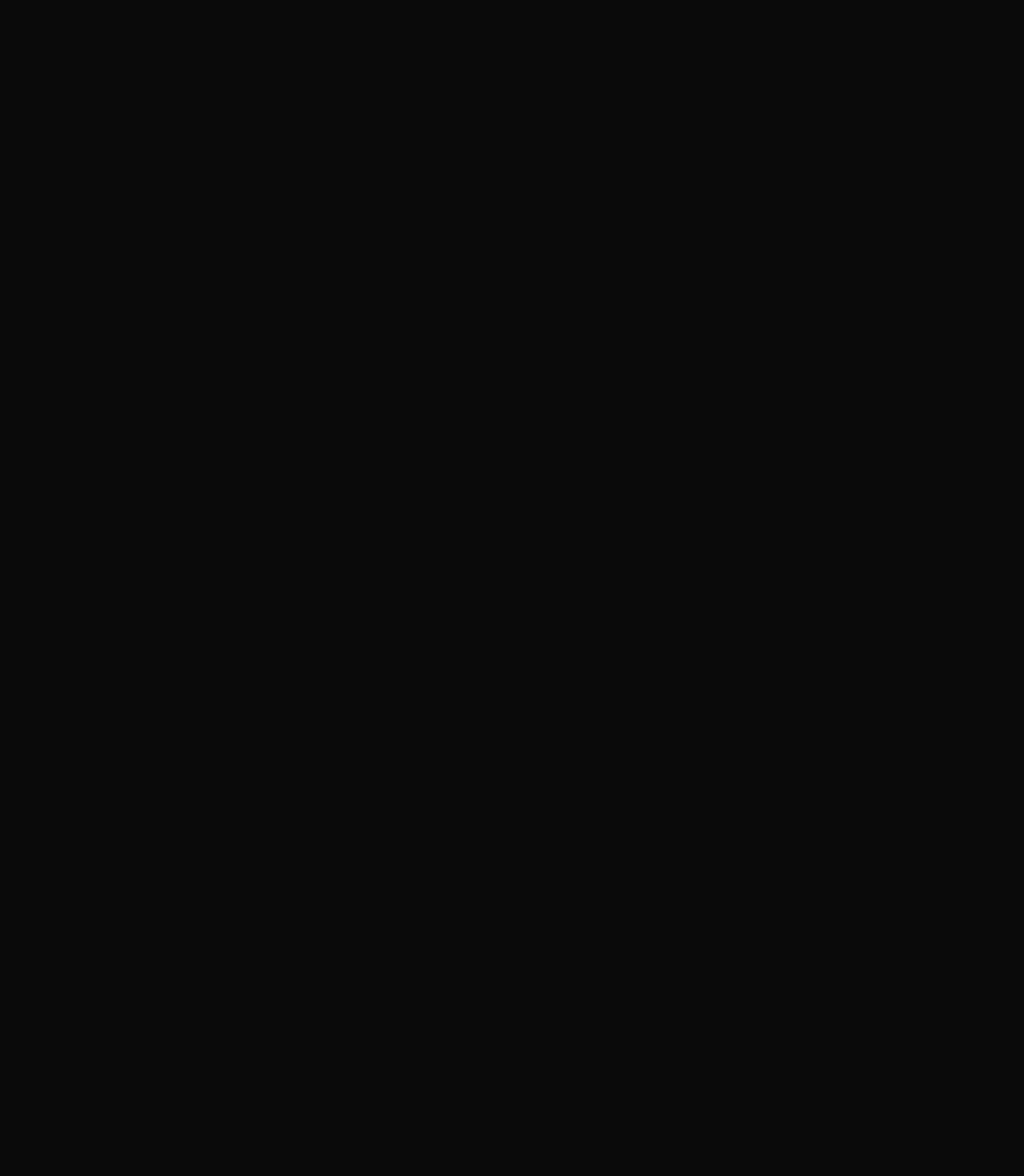
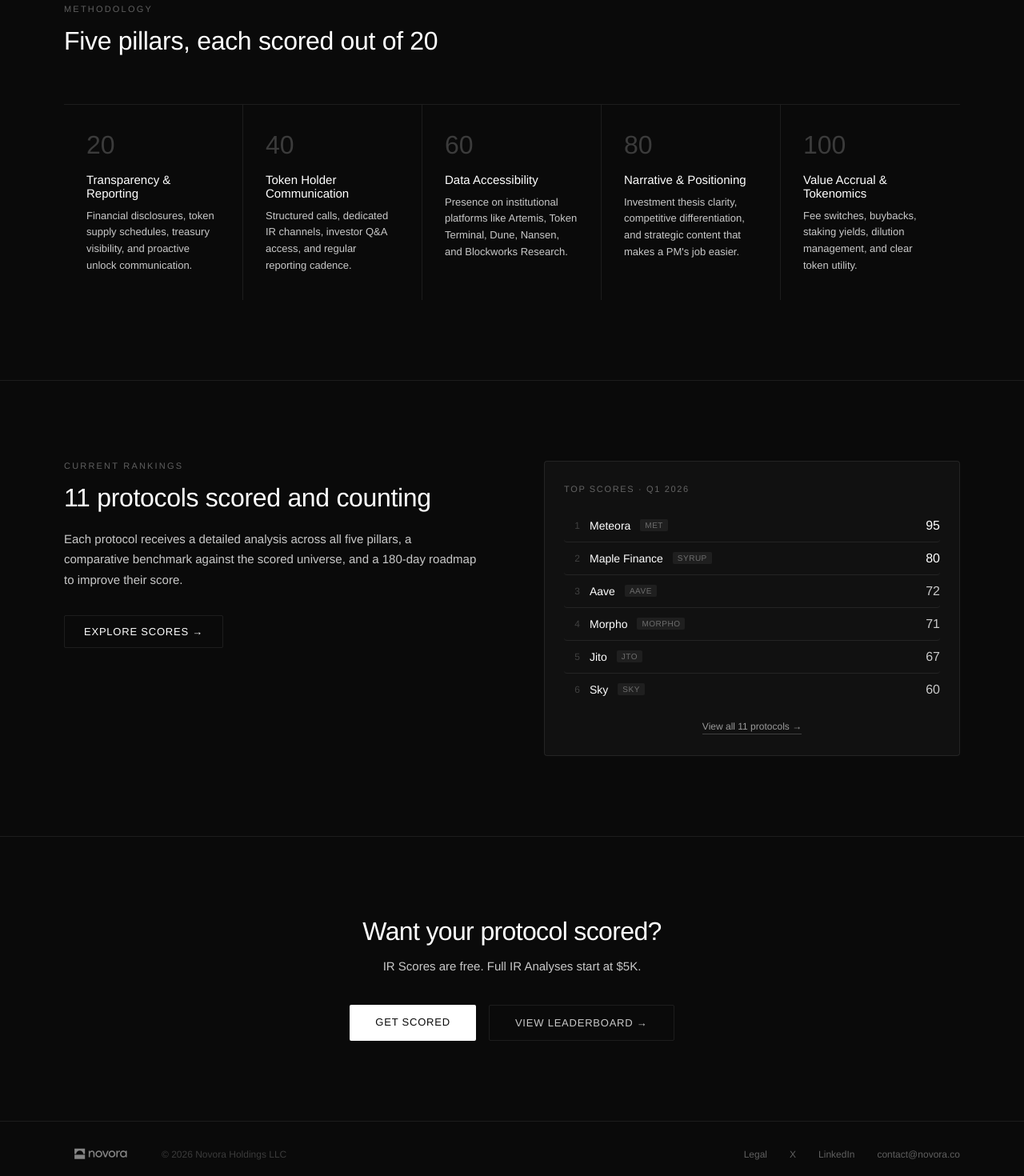
Before and after one commit to connrking/novora-site, a Next.js app: page /ir-score in a window 1280 px wide. Shown: the part 720-2190 px from the top of the page at 80% size. Before the commit the page ends 800 px from the top, so only its background shows below. Built offline with nearby package versions, Linux system fonts and the light colour scheme.

Commit message:
upgrade IR Score page

```diff
--- a/app/ir-score/page.jsx
+++ b/app/ir-score/page.jsx
@@ -3,28 +3,175 @@ import { C, F } from "@/components/tokens";
 import FadeIn from "@/components/FadeIn";
 
 export default function IRScorePage() {
+  const pillars = [
+    { name: "Transparency & Reporting", desc: "Financial disclosures, token supply schedules, treasury visibility, and proactive unlock communication." },
+    { name: "Token Holder Communication", desc: "Structured calls, dedicated IR channels, investor Q&A access, and regular reporting cadence." },
+    { name: "Data Accessibility", desc: "Presence on institutional platforms like Artemis, Token Terminal, Dune, Nansen, and Blockworks Research." },
+    { name: "Narrative & Positioning", desc: "Investment thesis clarity, competitive differentiation, and strategic content that makes a PM's job easier." },
+    { name: "Value Accrual & Tokenomics", desc: "Fee switches, buybacks, staking yields, dilution management, and clear token utility." },
+  ];
+
   return (
-    <div style={{ padding: "120px 80px", background: C.bg, textAlign: "center" }}>
+    <div>
+      {/* Hero */}
+      <section style={{ padding: "140px 80px 100px", background: C.bg, textAlign: "center" }}>
         <FadeIn>
           <div style={{
             fontSize: 11, letterSpacing: "0.2em", color: C.gray400,
             marginBottom: 16, fontFamily: F.h, textTransform: "uppercase",
           }}>Novora IR Score</div>
           <h1 style={{
-          fontFamily: F.h, fontSize: 48, fontWeight: 300,
-          color: C.white, letterSpacing: "-0.02em", margin: "0 0 24px",
-        }}>The standard for crypto IR.</h1>
+            fontFamily: F.h, fontSize: 52, fontWeight: 300,
+            color: C.white, letterSpacing: "-0.02em", margin: "0 0 24px", lineHeight: 1.15,
+          }}>The independent standard<br />for crypto IR.</h1>
           <p style={{
-          fontFamily: F.h, fontSize: 16, color: C.gray300, fontWeight: 300, maxWidth: 480, margin: "0 auto 48px",
+            fontFamily: F.h, fontSize: 17, color: C.gray200, fontWeight: 400,
+            maxWidth: 520, margin: "0 auto 48px", lineHeight: 1.65,
           }}>
-          Explore the full leaderboard, methodology, and protocol scores on our dedicated IR platform.
+            Five pillars. 100 points. A concrete diagnostic for how well crypto protocols communicate with their investors.
           </p>
           <a href="https://ir.novora.co" style={{
             fontFamily: F.h, fontSize: 13, letterSpacing: "0.06em", fontWeight: 500,
             color: C.bg, background: C.white, padding: "14px 32px",
+            textDecoration: "none", borderRadius: 2, display: "inline-block",
+          }}>VIEW FULL LEADERBOARD →</a>
+        </FadeIn>
+      </section>
+
+      {/* 5 Pillars */}
+      <section style={{ padding: "100px 80px", background: C.bg, borderTop: `0.5px solid ${C.border}` }}>
+        <FadeIn>
+          <div style={{
+            fontSize: 11, letterSpacing: "0.2em", color: C.gray400,
+            marginBottom: 16, fontFamily: F.h, textTransform: "uppercase",
+          }}>Methodology</div>
+          <h2 style={{
+            fontFamily: F.h, fontSize: 32, fontWeight: 300, color: C.white,
+            letterSpacing: "-0.01em", margin: "0 0 60px",
+          }}>Five pillars, each scored out of 20</h2>
+        </FadeIn>
+        <div style={{ display: "grid", gridTemplateColumns: "1fr 1fr 1fr 1fr 1fr", gap: 0 }}>
+          {pillars.map((p, i) => (
+            <FadeIn key={i} delay={i * 0.08}>
+              <div style={{
+                padding: "32px 28px", fontFamily: F.h,
+                borderTop: `0.5px solid ${C.border}`,
+                borderRight: i < 4 ? `0.5px solid ${C.border}` : "none",
+                minHeight: 180,
+              }}>
+                <div style={{ fontSize: 32, fontWeight: 200, color: C.gray500, marginBottom: 16 }}>{(i + 1) * 20}</div>
+                <h3 style={{ fontSize: 15, fontWeight: 500, color: C.white, margin: "0 0 10px" }}>{p.name}</h3>
+                <p style={{ fontSize: 13, lineHeight: 1.6, color: C.gray200, margin: 0, fontWeight: 400 }}>{p.desc}</p>
+              </div>
+            </FadeIn>
+          ))}
+        </div>
+      </section>
+
+      {/* Mini Leaderboard */}
+      <section style={{ padding: "100px 80px", background: C.bg, borderTop: `0.5px solid ${C.border}` }}>
+        <div style={{ display: "grid", gridTemplateColumns: "1fr 1fr", gap: 80, alignItems: "start" }}>
+          <FadeIn>
+            <div style={{ fontFamily: F.h }}>
+              <div style={{
+                fontSize: 11, letterSpacing: "0.2em", color: C.gray400,
+                marginBottom: 16, textTransform: "uppercase",
+              }}>Current Rankings</div>
+              <h2 style={{
+                fontSize: 32, fontWeight: 300, color: C.white,
+                letterSpacing: "-0.01em", margin: "0 0 20px",
+              }}>11 protocols scored and counting</h2>
+              <p style={{
+                fontSize: 15, lineHeight: 1.7, color: C.gray200, fontWeight: 400, margin: "0 0 32px",
+              }}>
+                Each protocol receives a detailed analysis across all five pillars, a comparative benchmark against the scored universe, and a 180-day roadmap to improve their score.
+              </p>
+              <a href="https://ir.novora.co" style={{
+                fontFamily: F.h, fontSize: 13, letterSpacing: "0.06em", fontWeight: 500,
+                color: C.white, padding: "12px 24px",
                 textDecoration: "none", borderRadius: 2,
-        }}>VISIT IR.NOVORA.CO →</a>
+                border: `0.5px solid ${C.border}`, display: "inline-block",
+              }}>EXPLORE SCORES →</a>
+            </div>
           </FadeIn>
+          <FadeIn delay={0.15}>
+            <div style={{
+              background: C.bgCard, borderRadius: 4, padding: "28px 24px", fontFamily: F.h,
+              border: `0.5px solid ${C.border}`,
+            }}>
+              <style>{`
+                .ir-row { transition: background 0.2s, padding-left 0.2s; border-radius: 4px; }
+                .ir-row:hover { background: rgba(255,255,255,0.04); padding-left: 8px; }
+              `}</style>
+              <div style={{ fontSize: 11, letterSpacing: "0.15em", color: C.gray400, marginBottom: 20, textTransform: "uppercase" }}>
+                Top Scores · Q1 2026
+              </div>
+              {[
+                { name: "Meteora", score: 95, ticker: "MET" },
+                { name: "Maple Finance", score: 80, ticker: "SYRUP" },
+                { name: "Aave", score: 72, ticker: "AAVE" },
+                { name: "Morpho", score: 71, ticker: "MORPHO" },
+                { name: "Jito", score: 67, ticker: "JTO" },
+                { name: "Sky", score: 60, ticker: "SKY" },
+              ].map((p, i) => (
+                <div key={i} className="ir-row" style={{
+                  display: "flex", justifyContent: "space-between", alignItems: "center",
+                  padding: "11px 0",
+                  borderBottom: i < 5 ? `0.5px solid ${C.border}` : "none",
+                }}>
+                  <div style={{ display: "flex", alignItems: "center", gap: 12 }}>
+                    <span style={{ fontSize: 12, color: C.gray500, width: 20, textAlign: "right" }}>{i + 1}</span>
+                    <span style={{ fontSize: 14, color: C.white, fontWeight: 400 }}>{p.name}</span>
+                    <span style={{
+                      fontSize: 10, color: C.gray400, letterSpacing: "0.05em",
+                      background: C.gray700, padding: "2px 6px", borderRadius: 2,
+                    }}>{p.ticker}</span>
+                  </div>
+                  <div style={{
+                    fontSize: 16, fontWeight: 500,
+                    color: p.score >= 80 ? C.white : C.gray200,
+                  }}>{p.score}</div>
+                </div>
+              ))}
+              <div style={{ marginTop: 16, textAlign: "center" }}>
+                <a href="https://ir.novora.co" style={{
+                  fontSize: 12, color: C.gray300, textDecoration: "none",
+                  borderBottom: `0.5px solid ${C.gray500}`, paddingBottom: 2,
+                }}>View all 11 protocols →</a>
+              </div>
+            </div>
+          </FadeIn>
+        </div>
+      </section>
+
+      {/* CTA */}
+      <section style={{
+        padding: "100px 80px", borderTop: `0.5px solid ${C.border}`,
+        background: C.bg, textAlign: "center",
+      }}>
+        <FadeIn>
+          <h2 style={{
+            fontFamily: F.h, fontSize: 32, fontWeight: 300,
+            color: C.white, letterSpacing: "-0.02em", margin: "0 0 16px",
+          }}>Want your protocol scored?</h2>
+          <p style={{
+            fontFamily: F.h, fontSize: 15, color: C.gray200,
+            fontWeight: 400, marginBottom: 40,
+          }}>IR Scores are free. Full IR Analyses start at $5K.</p>
+          <div style={{ display: "flex", gap: 16, justifyContent: "center" }}>
+            <a href="mailto:contact@novora.co" style={{
+              fontFamily: F.h, fontSize: 13, letterSpacing: "0.06em", fontWeight: 500,
+              color: C.bg, background: C.white, padding: "14px 32px",
+              textDecoration: "none", borderRadius: 2,
+            }}>GET SCORED</a>
+            <a href="https://ir.novora.co" style={{
+              fontFamily: F.h, fontSize: 13, letterSpacing: "0.06em", fontWeight: 400,
+              color: C.gray200, padding: "14px 32px", textDecoration: "none",
+              borderRadius: 2, border: `0.5px solid ${C.border}`,
+            }}>VIEW LEADERBOARD →</a>
+          </div>
+        </FadeIn>
+      </section>
     </div>
   );
 }
```
Lines whose indentation alone changed are shown as unchanged.
